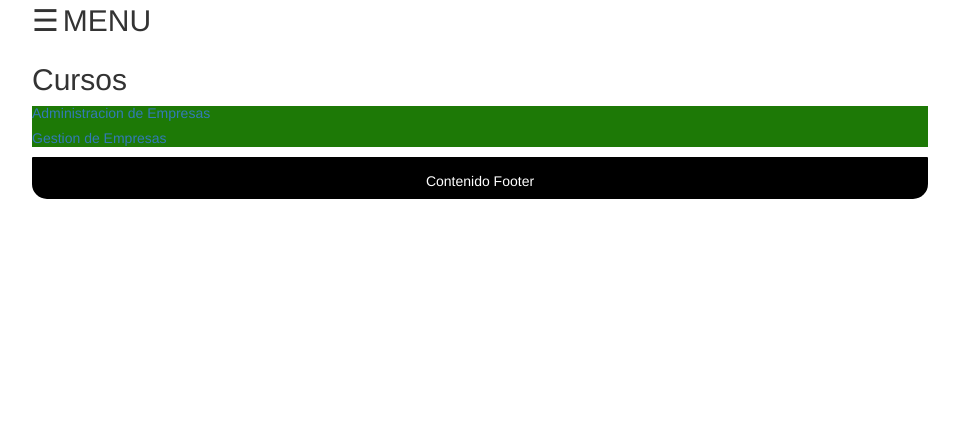
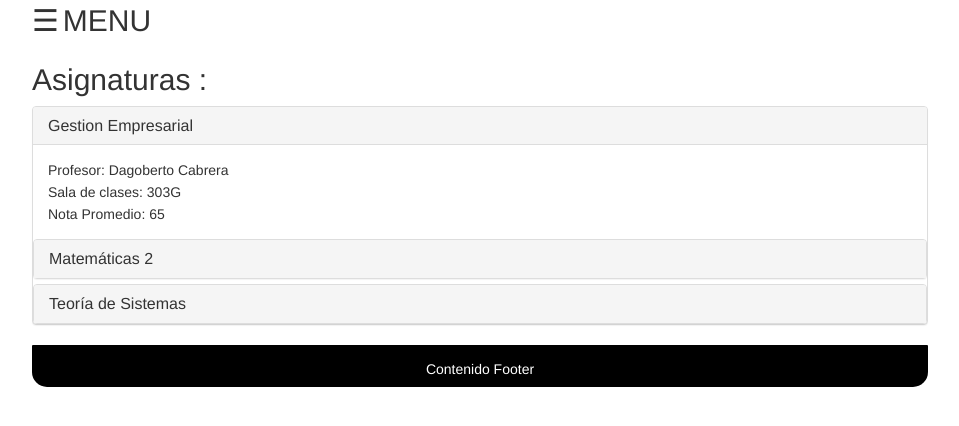
Before and after one commit to seba13h/Portal-web, a PHP site: page /cursos.php in a window 1280 px wide. Shown: the top 426 px of the page, without its empty margins (160-1119 px from the left). Run offline with PHP 8.4, Linux system fonts and the light colour scheme.

Commit message:
change the style cursos and horario

```diff
--- a/templates/cursos_tpl.php
+++ b/templates/cursos_tpl.php
@@ -9,45 +9,71 @@
 
 	<div class="content">
 			<section>
-				<h2>Cursos</h2>
+				<h2>Asignaturas :</h2>
 
 			</section>
-		<div id="accordion" role="tablist" class = "accordion" >
+			<div class="content_2">
+			<div class="panel-group" id="accordion">
+			  <div class="panel panel-default">
+			    <div class="panel-heading">
+			      <h4 class="panel-title">
+			        <a data-toggle="collapse" data-parent="#accordion" href="#collapse1">Gestion Empresarial</a>
+			      </h4>
+			    </div>
+			    <div id="collapse1" class="panel-collapse collapse in">
+			      <div class="panel-body">
+			      	<ul class="nav nav-pills nav-stacked">
 
+			      	  <li>Profesor: Dagoberto Cabrera</li>
+			      	  <li>Sala de clases:   303G </li>
+			      	  <li>Nota Promedio:    65</li>
+			      	</ul>
+			    </div>
+			  </div>
+			  <div class="panel panel-default">
+			    <div class="panel-heading">
+			      <h4 class="panel-title">
+			        <a data-toggle="collapse" data-parent="#accordion" href="#collapse2">Matemáticas 2</a>
+			      </h4>
+			    </div>
+			    <div id="collapse2" class="panel-collapse collapse">
+			      <div class="panel-body">
+						   <ul class="nav nav-pills nav-stacked">
 
-
-  		<div class="card">
-    		<div class="card-header" role="tab" id="headingTwo">
-      			<h5 class="mb-0">
-        			<a class="collapsed" data-toggle="collapse" href="#collapseTwo" aria-expanded="false" aria-controls="collapseTwo">
-          				Administracion de Empresas
-        			</a>
-      			</h5>
-    		</div>
-    		<div id="collapseTwo" class="collapse" role="tabpanel" aria-labelledby="headingTwo" data-parent="#accordion">
-      		<div class="card-body">
-        		Inf
+						    <li>Profesor: Dagoberto Cabrera</li>
+			      	  <li>Sala de clases:   303G </li>
+			      	  <li>Nota Promedio:    65</li>
+			      	</ul>
 			      	</div>
 			    </div>
 			  </div>
-  <div class="card2">
-    <div class="card-header" role="tab" id="headingThree">
-      <h5 class="mb-0">
-        <a class="collapsed" data-toggle="collapse" href="#collapseThree" aria-expanded="false" aria-controls="collapseThree">
-          Gestion de Empresas
-        </a>
-      </h5>
+			  <div class="panel panel-default">
+			    <div class="panel-heading">
+			      <h4 class="panel-title">
+			        <a data-toggle="collapse" data-parent="#accordion" href="#collapse3">Teoría de Sistemas</a>
+			      </h4>
 			    </div>
-    <div id="collapseThree" class="collapse" role="tabpanel" aria-labelledby="headingThree" data-parent="#accordion">
-      <div class="card-body">
-       info2
+			    <div id="collapse3" class="panel-collapse collapse">
+			      <div class="panel-body">
+							<ul class="nav nav-pills nav-stacked">
+								<li>Profesor: Dagoberto Cabrera</li>
+			      	  <li>Sala de clases:   303G </li>
+			      	  <li>Nota Promedio:    65</li>
+
+			      	</ul>
+			      	</div>
+			    </div>
 			  </div>
 			</div>
 		</div>
 	</div>
 
 
-	</div>
+
+
+
+
+
 			<?php include 'footer.php' ?>
 </body>
 </html>
```
Also changed, not shown: templates/horario_tpl.php (+42 -42 lines). Lines whose indentation alone changed are shown as unchanged.
